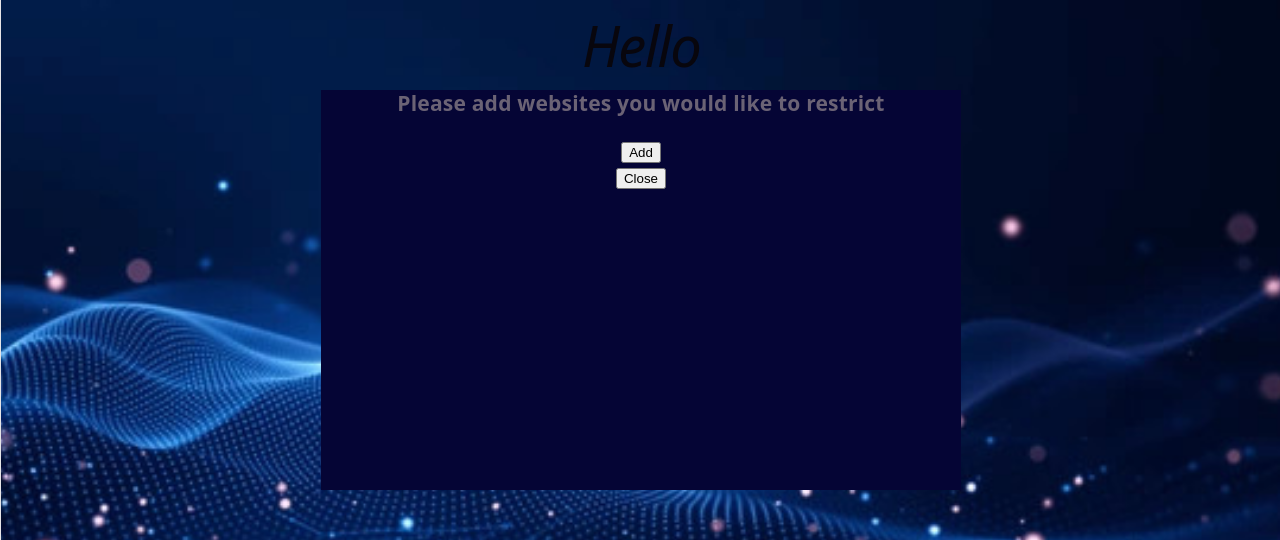
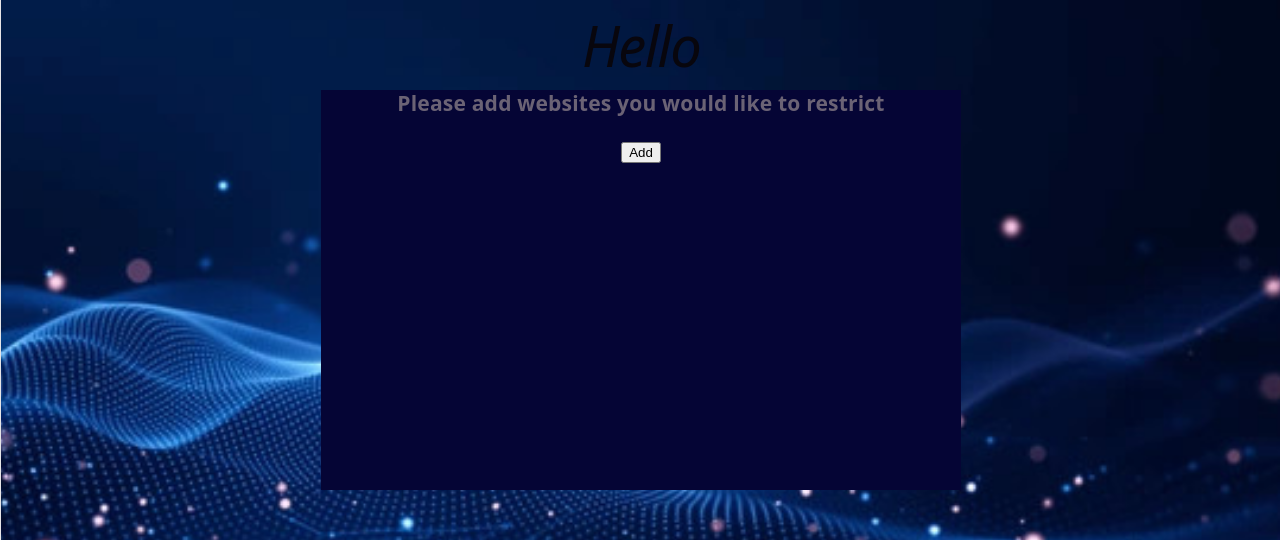
Before and after one commit to Nahom2162002/LockedIn, a React (Vite) app: page /#/menu in a window 1280 px wide. Shown: the top 540 px of the page. Built offline with nearby package versions, Linux system fonts and the light colour scheme.

Commit message:
Menu popup is now working

```diff
--- a/src/Menu.tsx
+++ b/src/Menu.tsx
@@ -3,7 +3,7 @@
 
 function Menu() {
 
-    const [isOpen, setIsOpen] = useState(true);
+    const [isOpen, setIsOpen] = useState(false);
 
     return (
         <div className="menuBackground">
@@ -11,12 +11,8 @@
                 <h1 id="hello">Hello</h1>
                 <div className="websiteChoices">
                     <h3>Please add websites you would like to restrict</h3>
-                    <button onClick={RestrictionInfo}>Add</button>
-                    {isOpen && (
-                        <div>
-                            <button onClick={() => setIsOpen(false)}>Close</button>
-                        </div>
-                    )}
+                    <button onClick={() => setIsOpen(true)}>Add</button>
+                    {isOpen && <RestrictionInfo onClose={() => setIsOpen(false)}/>}
                 </div>
             </div>
         </div>
--- a/src/RestrictionInfo.tsx
+++ b/src/RestrictionInfo.tsx
@@ -1,7 +1,8 @@
-function RestrictionInfo() {
+function RestrictionInfo({ onClose }: {onClose: () => void}) {
     return (
         <div className="sitechoicebackground">
             <h1>Hello</h1>
+            <button onClick={onClose}>Close</button>
         </div>
     );
 }
```
